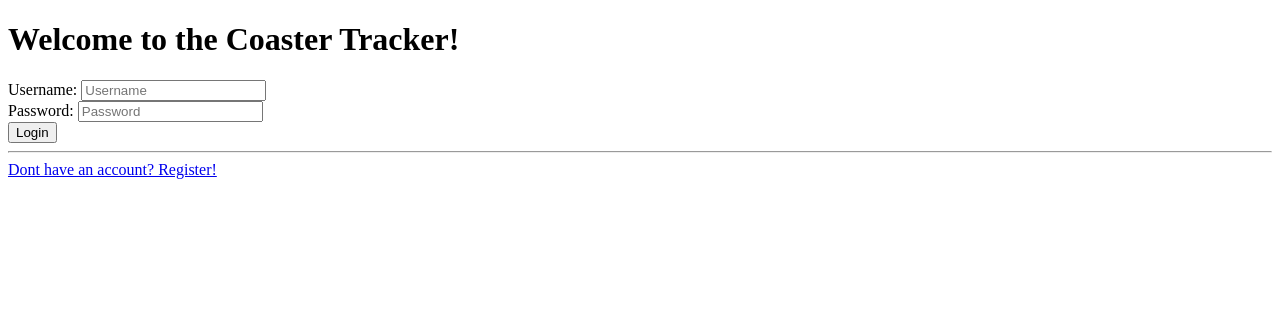
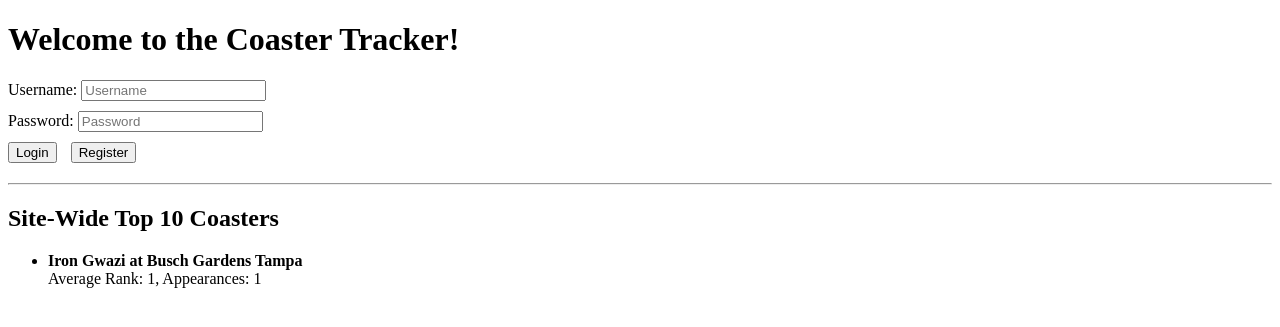
Before and after one commit to ebeaver917/Coaster, a Flask app: page / in a window 1280 px wide. Shown: the top 327 px of the page. Run offline with Flask 3, Linux system fonts and the light colour scheme; tables that the repository leaves empty hold one stand-in row (values such as "Sample post"); some libraries are stand-ins or nearby versions.

Commit message:
added some styling, might add more later. only non-functioning crud is changing review and editing username

```diff
--- a/app.py
+++ b/app.py
@@ -1,5 +1,6 @@
 from flask import *
 from flask_sqlalchemy import SQLAlchemy
+from sqlalchemy.sql import func
 from flask_login import UserMixin, login_user, LoginManager, login_required, logout_user, current_user
 from flask_wtf import FlaskForm
 from wtforms import StringField, PasswordField, SubmitField
@@ -10,8 +11,8 @@ from datetime import datetime
 from sqlalchemy.exc import IntegrityError
 from flask_wtf.csrf import CSRFProtect
 
+#--------Initialize the flask application and configure the database URI--------#
 app = Flask(__name__)
-
 bcrypt = Bcrypt(app)
 app.config['SQLALCHEMY_DATABASE_URI'] = 'sqlite:///C:/Users/ebeav/OneDrive/Desktop/Coaster/database.db'
 app.config['SECRET_KEY'] = 'thisisasecretkey'
@@ -26,6 +27,7 @@ def load_user(user_id):
     return User.query.get(int(user_id))
 
 
+#--------Define all database tables--------#
 class User(db.Model, UserMixin):
     id = db.Column(db.Integer, primary_key=True)
     username = db.Column(db.String(20), nullable=False, unique=True)
@@ -61,14 +63,14 @@ class FavoriteCoaster(db.Model):
     id = db.Column(db.Integer, primary_key=True)
     user_id = db.Column(db.Integer, db.ForeignKey('user.id'), nullable=False)
     coaster_id = db.Column(db.Integer, db.ForeignKey('coaster.id'), nullable=False)
-    rank = db.Column(db.Integer, nullable=False)  # Rank from 1 to 10
+    rank = db.Column(db.Integer, nullable=False)
 
     user = db.relationship('User', backref=db.backref('favorite_coasters', lazy='dynamic'))
     coaster = db.relationship('Coaster', backref='favorited_by')
 
     __table_args__ = (db.UniqueConstraint('user_id', 'rank', name='_user_rank_uc'),)
 
-
+#--------Define and configure the forms that require entry from the client---------#
 class RegisterForm(FlaskForm):
     username = StringField(validators=[
         InputRequired(), Length(min=4, max=20)], render_kw={"placeholder": "Username"})
@@ -84,7 +86,6 @@ class RegisterForm(FlaskForm):
         if existing_user_username:
             raise ValidationError(
                 'That username already exists. Please choose a different one.')
-
 
 class LoginForm(FlaskForm):
     username = StringField(validators=[
@@ -104,11 +105,14 @@ class ReviewForm(FlaskForm):
     content = StringField('Review', validators=[InputRequired()])
     submit = SubmitField('Submit Review')
 
+#--------Define and configure all routes needed to connect to the database--------#
+#home route
 @app.route('/', methods=['GET', 'POST'])
 def home():
     if current_user.is_authenticated:
         return redirect(url_for('dashboard'))
 
+    #home is where users log in, check the input from the entry promps and sign user in if validated
     form = LoginForm()
     if form.validate_on_submit():
         user = User.query.filter_by(username=form.username.data).first()
@@ -118,8 +122,30 @@ def home():
         else:
             flash('Invalid username or password', 'error')
 
-    return render_template('home.html', form=form)
+    #advanced top 10 function aggregates all users' lists and shows total number of site-wide appearances
+    top_coasters_query = db.session.query(
+        FavoriteCoaster.coaster_id,
+        func.round(func.avg(FavoriteCoaster.rank), 0).label('average_rank'),
+        func.count('*').label('appearances')
+    ).group_by(FavoriteCoaster.coaster_id)\
+     .order_by(func.avg(FavoriteCoaster.rank), func.count('*').desc())\
+     .limit(10)
 
+    top_coasters = top_coasters_query.all()
+
+    top_coasters_details = []
+    for coaster in top_coasters:
+        coaster_details = Coaster.query.get(coaster.coaster_id)
+        top_coasters_details.append({
+            'name': coaster_details.name,
+            'park': coaster_details.park,
+            'average_rank': int(coaster.average_rank),
+            'appearances': coaster.appearances
+        })
+
+    return render_template('home.html', form=form, top_coasters=top_coasters_details)
+
+#dashboard route; where all the magic happens
 @app.route('/dashboard', methods=['GET', 'POST'])
 @login_required
 def dashboard():
@@ -134,14 +160,14 @@ def dashboard():
     user_reviews = Review.query.filter_by(user_id=current_user.id).all()
     return render_template('dashboard.html', search_form=search_form, coasters=coasters, user_reviews=user_reviews, user_favorites=user_favorites)
 
-
-
+#logout route
 @app.route('/logout', methods=['GET', 'POST'])
 @login_required
 def logout():
     logout_user()
     return redirect(url_for('home'))
 
+#register route; users register for an account here
 @ app.route('/register', methods=['GET', 'POST'])
 def register():
     form = RegisterForm()
@@ -154,6 +180,7 @@ def register():
 
     return render_template('register.html', form=form)
 
+#coaster_details route; shows information on the searched-for coaster
 @app.route('/coasters/<int:coaster_id>', methods=['GET', 'POST'])
 @login_required
 def coaster_details(coaster_id):
@@ -161,15 +188,14 @@ def coaster_details(coaster_id):
     existing_review = Review.query.filter_by(user_id=current_user.id, coaster_id=coaster_id).first()
     review_form = ReviewForm()
 
+    #update review is currently bugged, may or may not fix
     if request.method == 'POST':
         if review_form.validate_on_submit():
             if existing_review:
-                print("balls")
                 existing_review.rating = review_form.rating.data
                 existing_review.content = review_form.content.data
                 flash('Review updated successfully!', 'success')
             else:
-                # Create a new review if none exists
                 new_review = Review(
                     user_id=current_user.id,
                     coaster_id=coaster_id,
@@ -195,12 +221,12 @@ def coaster_details(coaster_id):
 
     return render_template('coaster_details.html', coaster=coaster, review_form=review_form, reviews=reviews)
 
+#delete_review route, handles review deletion on the dashboard
 @app.route('/delete_review/<int:review_id>', methods=['POST'])
 @login_required
 def delete_review(review_id):
     review = Review.query.get_or_404(review_id)
 
-    # Ensure the current user is the owner of the review
     if review.user_id != current_user.id:
         flash('You do not have permission to delete this review.', 'error')
         return redirect(url_for('dashboard'))
@@ -216,6 +242,7 @@ def delete_review(review_id):
 
     return redirect(url_for('dashboard'))
 
+#delete_account route, handles account deletion on the dashboard
 @app.route('/delete_account', methods=['POST'])
 @login_required
 def delete_account():
@@ -230,6 +257,7 @@ def delete_account():
     logout_user()
     return redirect(url_for('home'))
 
+#add_favorite route, handles adding to top 10 functionality
 @app.route('/add_favorite/<int:coaster_id>', methods=['POST'])
 @login_required
 def add_favorite(coaster_id):
@@ -254,7 +282,7 @@ def add_favorite(coaster_id):
 
     return redirect(url_for('dashboard'))
 
-
+#remove_favorite route, handles logic and back-end for removing a ride from top 10
 @app.route('/remove_favorite/<int:coaster_id>', methods=['POST'])
 @login_required
 def remove_favorite(coaster_id):
@@ -271,7 +299,7 @@ def remove_favorite(coaster_id):
     ).order_by(FavoriteCoaster.rank).all()
 
     for favorite in following_favorites:
-        favorite.rank -= 1  # Decrement ranks of all subsequent favorites
+        favorite.rank -= 1
 
     try:
         db.session.commit()
@@ -282,10 +310,10 @@ def remove_favorite(coaster_id):
 
     return redirect(url_for('dashboard'))
 
+#reset_favorites route, handles a complete wipe of a user's top 10
 @app.route('/reset_favorites', methods=['POST'])
 @login_required
 def reset_favorites():
-    # Remove all favorite coasters for the current user
     try:
         FavoriteCoaster.query.filter_by(user_id=current_user.id).delete()
         db.session.commit()
@@ -297,20 +325,11 @@ def reset_favorites():
 
     return redirect(url_for('dashboard'))
 
-import csv
-from sqlalchemy.exc import IntegrityError
-
-import csv
-from sqlalchemy.exc import IntegrityError
-
-import csv
-from sqlalchemy.exc import IntegrityError
-
+#function used to parse the csv file and populate the database
 def insert_coasters_from_csv(csv_file):
     with open(csv_file, 'r', newline='', encoding='utf-8') as file:
         csv_reader = csv.DictReader(file)
         for row in csv_reader:
-            # Extract and strip all necessary fields
             name = row.get('Name', 'None').strip()
             park = row.get('Park', 'None').strip()
             location = row.get('Location', 'None').strip()
@@ -324,12 +343,10 @@ def insert_coasters_from_csv(csv_file):
             duration = row.get('Duration', 'None').strip()
             rcdb_link = row.get('RCDB Link', 'None').strip()
 
-            # Check if the coaster already exists to prevent duplicates
             if Coaster.query.filter_by(name=name, park=park, location=location).first():
                 print(f"Skipped duplicate entry for {name} in {park} at {location}.")
-                continue  # Skip if this coaster already exists
+                continue
 
-            # Create a new coaster instance with all fields
             coaster = Coaster(
                 name=name,
                 park=park,
@@ -355,8 +372,9 @@ def insert_coasters_from_csv(csv_file):
                 db.session.rollback()
                 print(f"Failed to insert {name} at {park} in {location}: {e}")
 
+#run teh app, create all db tables and insert all roller coaster into database
 if __name__ == "__main__":
-    with app.app_context():
-        db.create_all()
+    #with app.app_context():
+        #db.create_all()
         #insert_coasters_from_csv('every_operating_coaster.csv')
     app.run(debug=True)
--- a/templates/dashboard.html
+++ b/templates/dashboard.html
@@ -23,14 +23,12 @@
         {{ search_form.submit() }}
     </form>
 
-    <!-- Display Search Results -->
     {% if coasters %}
         <h3>Search Results:</h3>
             <ul>
                 {% for coaster in coasters %}
                 <li>
                     <strong>{{ coaster.name }}</strong> - {{ coaster.park }}, {{ coaster.location }}
-                    <!-- Form to view coaster details -->
                     <form action="{{ url_for('coaster_details', coaster_id=coaster.id) }}" method="get" style="display: inline;">
                         <button type="submit">View Details</button>
                     </form>
@@ -45,7 +43,6 @@
     {% endif %}
 
 
-    <!-- Display User Reviews -->
     <h3>Your Reviews:</h3>
     {% if user_reviews %}
         <ul>
@@ -71,7 +68,6 @@
         {% endfor %}
     </ol>
 
-    <!-- Account Management Buttons -->
     <div style="margin-top: 20px;">
         <form action="{{ url_for('delete_account') }}" method="POST" style="display: inline;">
             <button type="submit" onclick="return confirmDeleteAccount();">Delete My Account</button>
--- a/templates/home.html
+++ b/templates/home.html
@@ -10,19 +10,34 @@
     <h1>Welcome to the Coaster Tracker!</h1>
     <form method="POST" action="{{ url_for('home') }}">
         {{ form.hidden_tag() }}
-        <div>
+        <div style="margin-bottom: 10px;">
             <label for="username">Username:</label>
             {{ form.username(size=20) }}
         </div>
-        <div>
+        <div style="margin-bottom: 10px;">
             <label for="password">Password:</label>
             {{ form.password(size=20) }}
         </div>
-        <div>
+        <div style="margin-bottom: 20px;">
             {{ form.submit() }}
+            <button formaction="{{ url_for('register') }}" type="submit" style="margin-left: 10px;">Register</button>
         </div>
     </form>
     <hr>
-    <a href="{{ url_for('register') }}">Dont have an account? Register!</a><br>
+
+    <h2>Site-Wide Top 10 Coasters</h2>
+    <ul>
+        {% for coaster in top_coasters %}
+        <li>
+            <strong>{{ coaster.name }} at {{ coaster.park }}</strong><br>
+            Average Rank: {{ coaster.average_rank }}, Appearances: {{ coaster.appearances }}
+        </li>
+        {% endfor %}
+    </ul>
+
+    {% if current_user.is_authenticated %}
+    <hr>
+    <a href="{{ url_for('logout') }}">Logout</a>
+    {% endif %}
 </body>
 </html>
```
Also changed, not shown: database.db.
